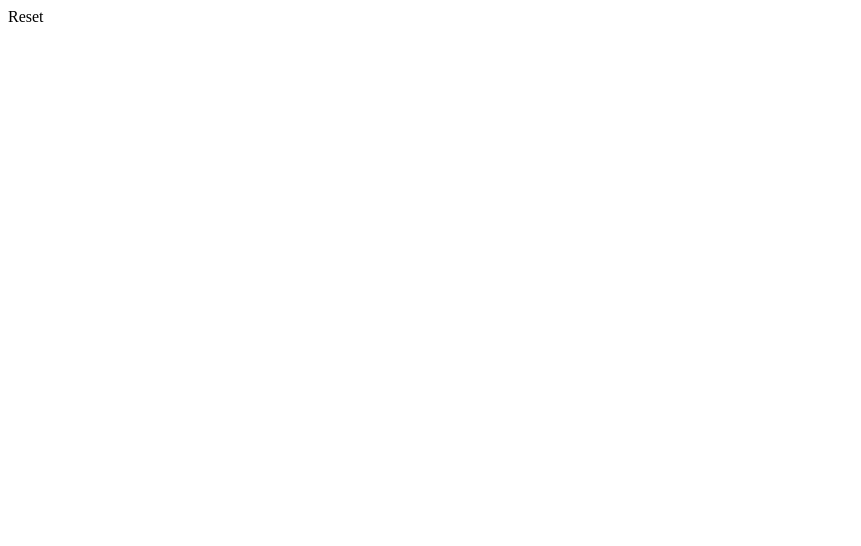
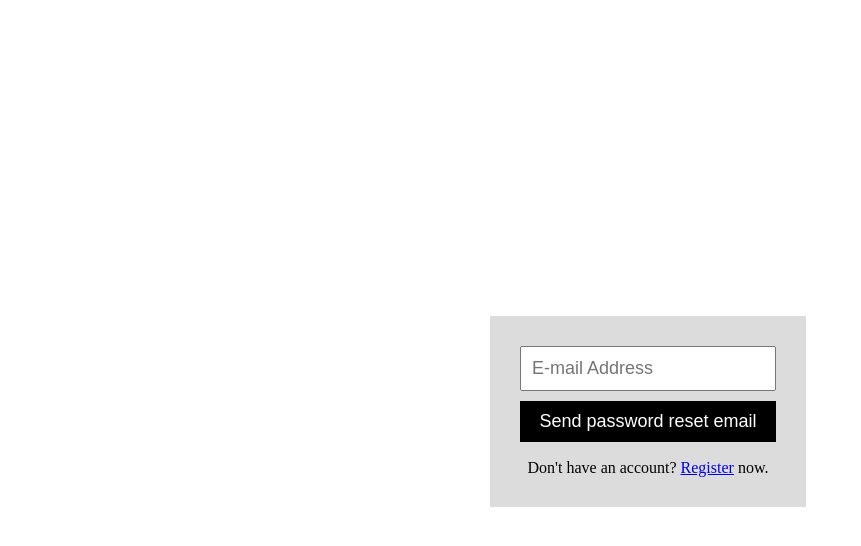
Before and after one commit to jordanrath/messaging-app, a React (Create React App) app: page /reset in a window 1280 px wide. Shown: the top 546 px of the page, without its empty margins (0-861 px from the left). Built offline with nearby package versions, Linux system fonts and the light colour scheme; no server answers.

Commit message:
create reset page

```diff
--- a/src/Reset.js
+++ b/src/Reset.js
@@ -1,8 +1,40 @@
-import React from 'react'
+import React, { useEffect, useState } from "react";
+import { useAuthState } from "react-firebase-hooks/auth";
+import { useNavigate } from "react-router-dom";
+import { Link } from "react-router-dom";
+import { auth, sendPasswordReset } from "./Firebase";
 
 const Reset = () => {
+    const [email, setEmail] = useState("");
+    const [user, loading, error] = useAuthState(auth);
+    const navigate = useNavigate();
+
+    useEffect(() => {
+        if (loading) return;
+        if (user) navigate('/dashboard');
+    }, [user, loading]);
+
   return (
-    <div>Reset</div>
+    <div className='reset'>
+        <div className='reset__container'>
+            <input
+                type='text'
+                className='reset__textBox'
+                value={email}
+                onChange={(event) => setEmail(event.target.value)}
+                placeholder='E-mail Address'
+            />
+            <button
+                className='reset__btn'
+                onClick={sendPasswordReset}
+            >
+                Send password reset email
+            </button>
+            <div>
+                Don't have an account? <Link to='/register'>Register</Link> now.
+            </div>
+        </div>
+    </div>
   )
 }
 
--- a/src/styles.css
+++ b/src/styles.css
@@ -67,3 +67,62 @@
 .register div {
   margin-top: 7px;
 }
+
+/* ---------------Reset Styles--------------- */
+.reset {
+  height: 100vh;
+  width: 100vw;
+  display: flex;
+  align-items: center;
+  justify-content: center;
+}
+.reset__container {
+  display: flex;
+  flex-direction: column;
+  text-align: center;
+  background-color: #dcdcdc;
+  padding: 30px;
+}
+.reset__textBox {
+  padding: 10px;
+  font-size: 18px;
+  margin-bottom: 10px;
+}
+.reset__btn {
+  padding: 10px;
+  font-size: 18px;
+  margin-bottom: 10px;
+  border: none;
+  color: white;
+  background-color: black;
+}
+.reset div {
+  margin-top: 7px;
+}
+
+/* ---------------Dashboard Styles--------------- */
+.dashboard {
+  height: 100vh;
+  width: 100vw;
+  display: flex;
+  align-items: center;
+  justify-content: center;
+}
+.dashboard__container {
+  display: flex;
+  flex-direction: column;
+  text-align: center;
+  background-color: #dcdcdc;
+  padding: 30px;
+}
+.dashboard__btn {
+  padding: 10px;
+  font-size: 18px;
+  margin-top: 10px;
+  border: none;
+  color: white;
+  background-color: black;
+}
+.dashboard div {
+  margin-top: 7px;
+}
```
